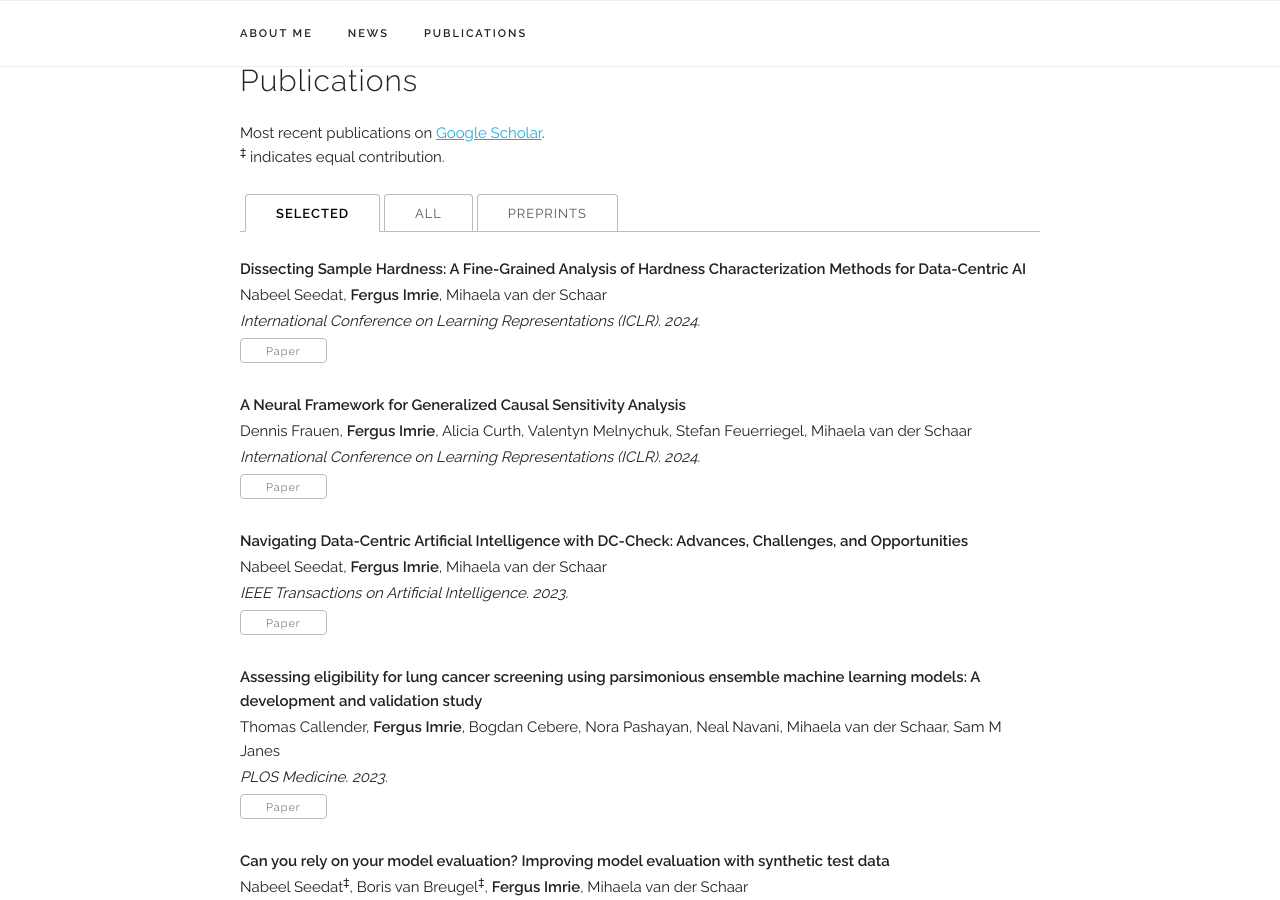
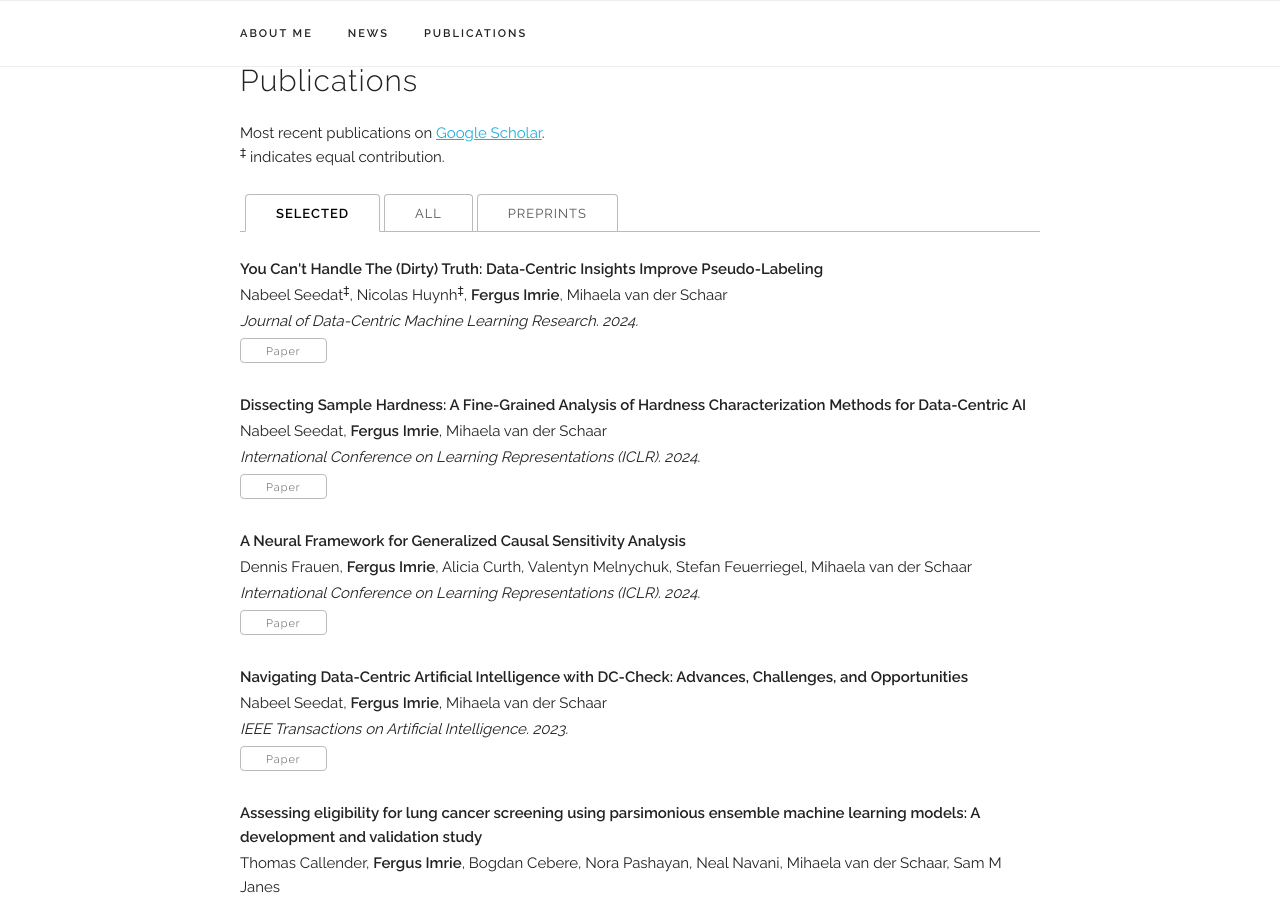
Before and after one commit to fimrie/fimrie.github.io, a Jekyll site: the page built from index.html, in a window 1280 px wide and 900 px high, scrolled down 1824 px. Built offline with Jekyll 4.4.1, drawn with Linux system fonts in a browser that asks for light colours; some web fonts are replaced.

Commit message:
Update publications.yaml

```diff
--- a/_data/publications.yaml
+++ b/_data/publications.yaml
@@ -1,9 +1,9 @@
 papers:
   - title: "You Can't Handle The (Dirty) Truth: Data-Centric Insights Improve Pseudo-Labeling"
     authors: "Nabeel Seedat<sup>‡</sup>, Nicolas Huynh<sup>‡</sup>, <b>Fergus Imrie</b>, Mihaela van der Schaar"
-    venue: "DMLR Workshop @ International Conference on Learning Representations (ICLR). 2024."
-    paper_pdf: "https://openreview.net/pdf?id=6IKH76T2cW"
-    selected: n
+    venue: "Journal of Data-Centric Machine Learning Research. 2024."
+    paper_pdf: "https://data.mlr.press/assets/pdf/v01-10.pdf"
+    selected: y
     preprint: n
 
   - title: "Dissecting Sample Hardness: A Fine-Grained Analysis of Hardness Characterization Methods for Data-Centric AI"
```
